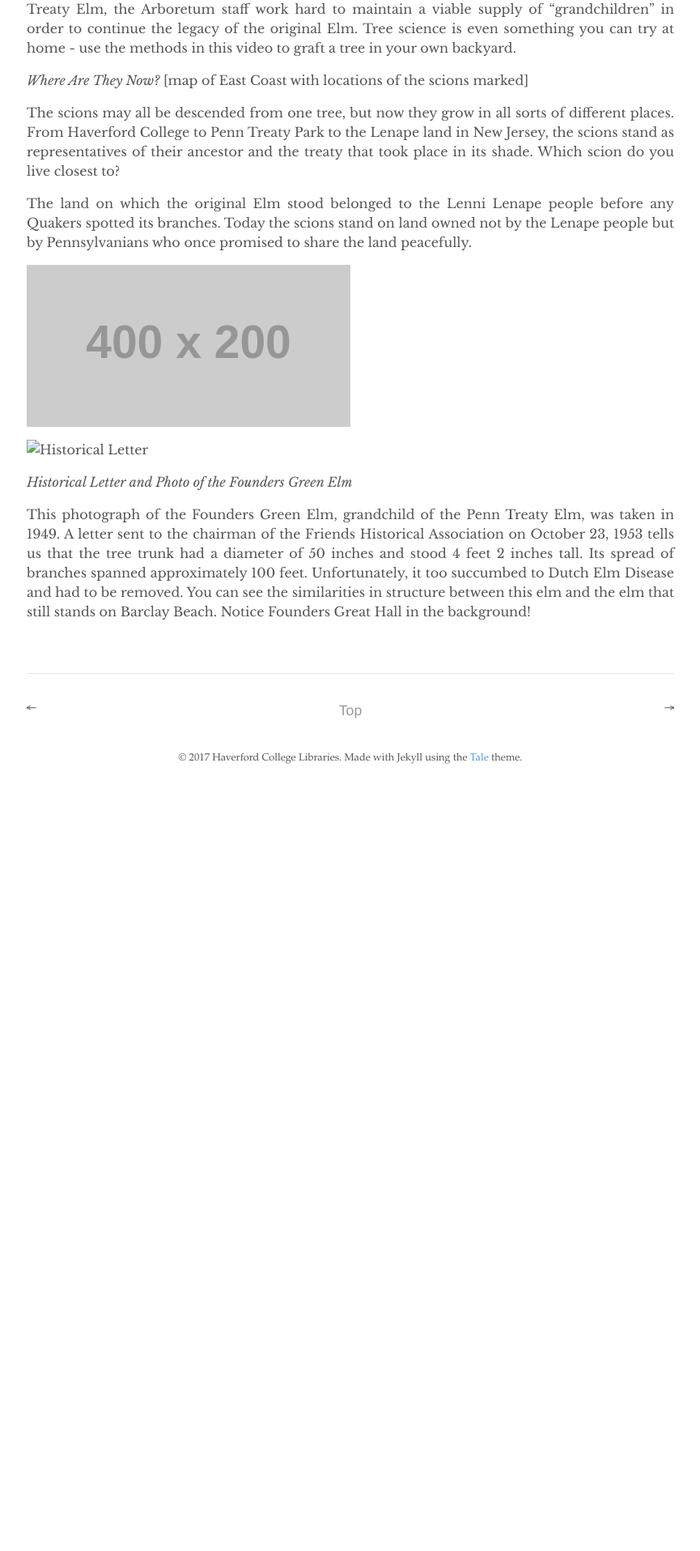
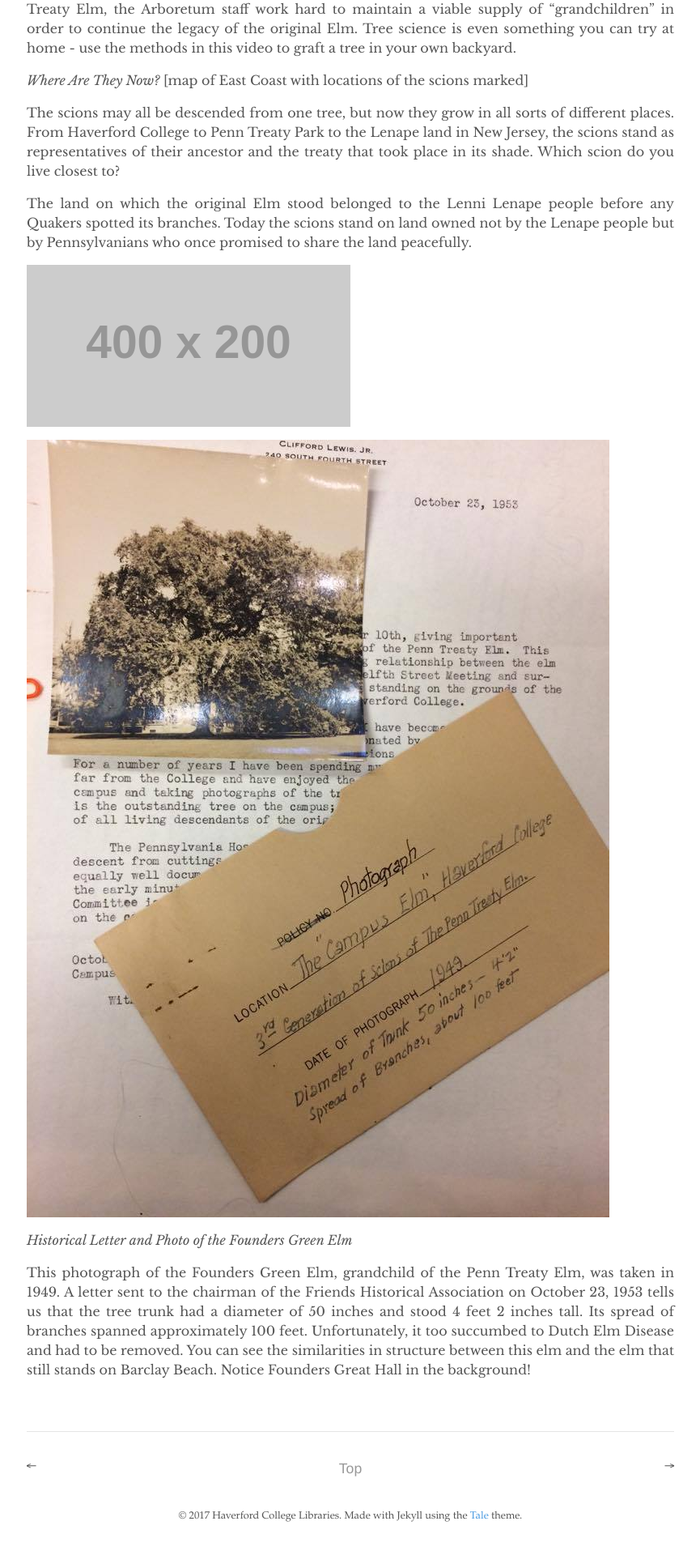
Before and after one commit to mzarafon/penn-treaty-elm, a Jekyll site: the page built from _posts/2017-04-25-Scions-of-the-Penn-Treaty-Elm.md, in a window 1280 px wide. Shown: the part 2872-4787 px from the top of the page at 81% size, without its empty margins (207-1072 px from the left). Built offline with Jekyll 4.4.1, drawn with Linux system fonts in a browser that asks for light colours; before the commit the page ends 3851 px from its top, so only the background shows below that.

Commit message:
Update 2017-04-25-Scions-of-the-Penn-Treaty-Elm.md

```diff
--- a/_posts/2017-04-25-Scions-of-the-Penn-Treaty-Elm.md
+++ b/_posts/2017-04-25-Scions-of-the-Penn-Treaty-Elm.md
@@ -66,7 +66,7 @@ The land on which the original Elm stood belonged to the Lenni Lenape people bef
 
 ![placeholder](https://placehold.it/400x200 "Medium example image")
 
-![Historical Letter]()
+![Historical Letter](https://github.com/mzarafon/penn-treaty-elm/blob/gh-pages/Image-for-Scions-Post.png)
 
 *Historical Letter and Photo of the Founders Green Elm*
 
```
